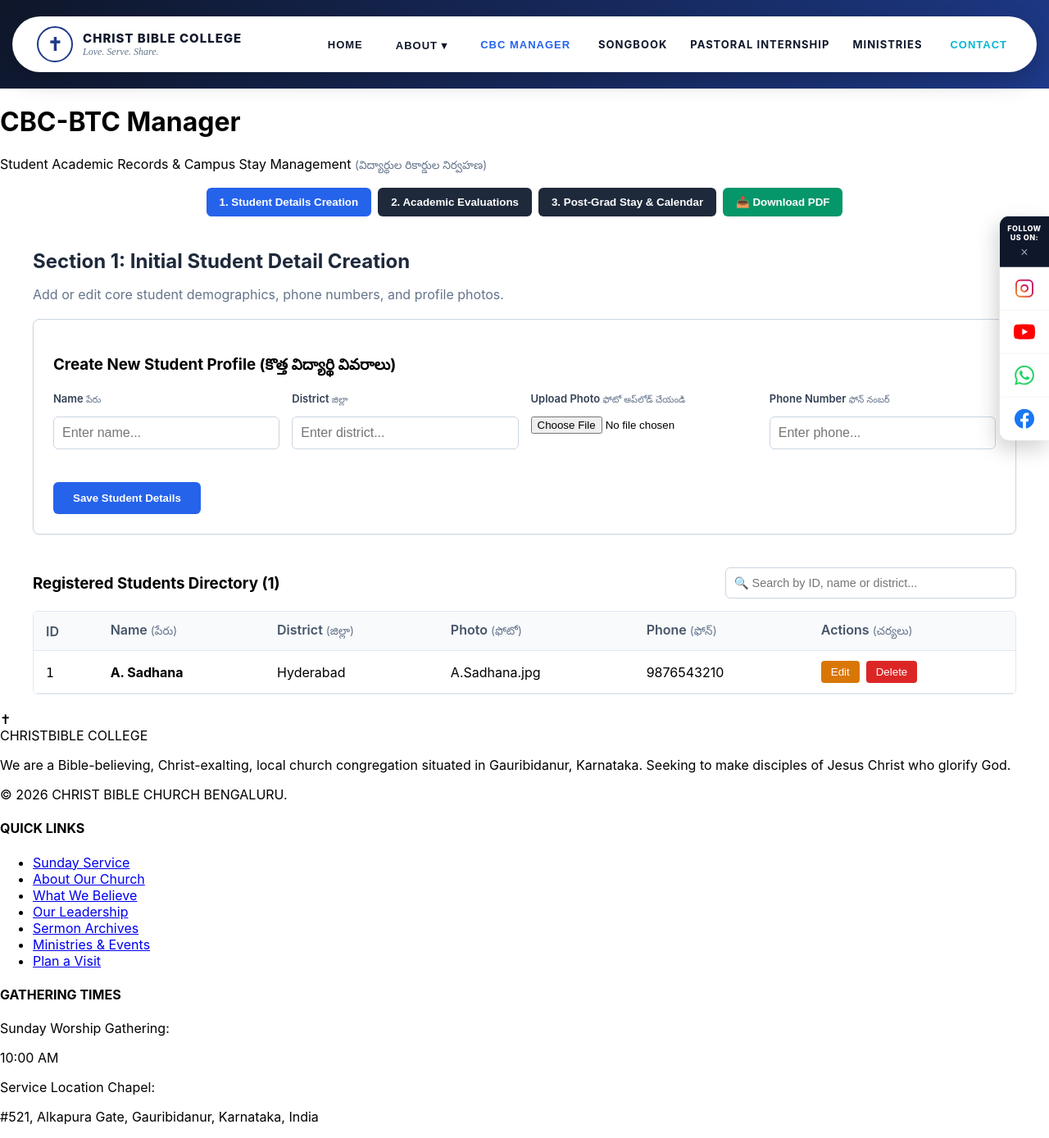
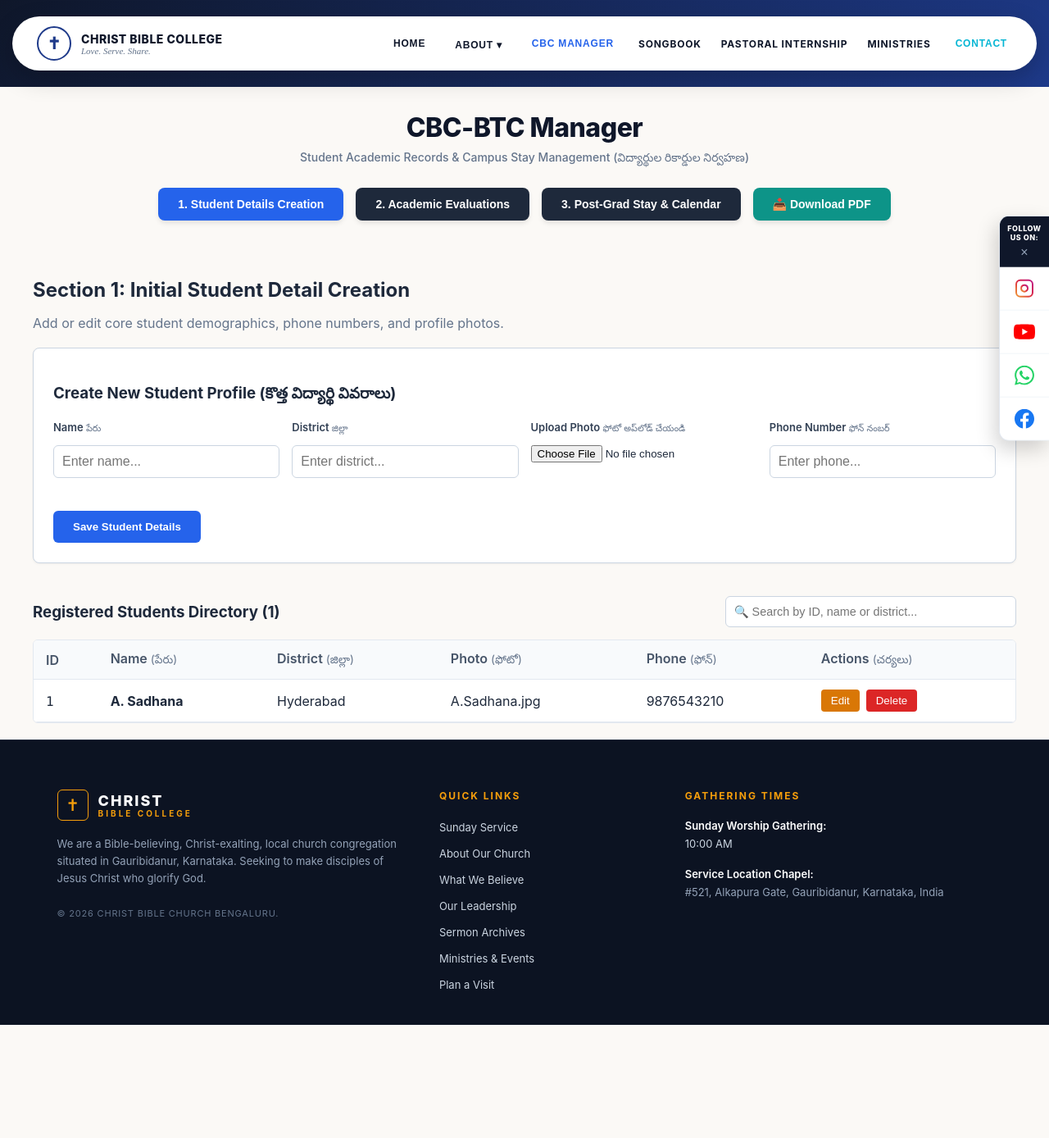
Before and after one commit to pramilaaztraining/cbc-students-manager, a React (Create React App) app: page / in a window 1280 px wide. Shown: the whole page at 82% size. After the commit the page ends 1250 px from the top, so only its background shows below. Built offline with nearby package versions, Linux system fonts and the light colour scheme.

Commit message:
Updated css for Navbar, header, footer,app.css

```diff
--- a/src/App.css
+++ b/src/App.css
@@ -195,3 +195,20 @@
   border: 1px solid #e2e8f0;
   overflow: hidden;
 }
+
+/* Apply the warm off-white background color to the whole page body */
+body {
+  background-color: #fbf9f6 !important;
+  color: #1e293b;
+  font-family: -apple-system, BlinkMacSystemFont, "Segoe UI", Roboto, Helvetica, Arial, sans-serif;
+  margin: 0;
+  padding: 0;
+}
+
+/* Ensure your app layout wrapper also inherits or uses the clean background */
+.app-layout {
+  background-color: #fbf9f6;
+  min-height: 100vh;
+  display: flex;
+  flex-direction: column;
+}
--- a/src/App.js
+++ b/src/App.js
@@ -67,7 +67,7 @@
   });
 
   const [isEditing, setIsEditing] = useState(false);
-  const [activeScreen, setActiveScreen] = useState('creation'); // 'creation', 'academics', 'stayCalendar', 'contact', 'leadership', 'cbcManager'
+  const [activeScreen, setActiveScreen] = useState('creation'); // 'creation', 'academics', 'stayCalendar', 'contact', 'leadership'
   const [calendarFilterDate, setCalendarFilterDate] = useState('');
 
   useEffect(() => {
@@ -192,7 +192,6 @@
         ) : activeScreen === 'leadership' ? (
           <LeadershipScreen />
         ) : (
-          /* CBC Manager Workflow views */
           <>
             <Header
               activeScreen={activeScreen}
--- a/src/Footer.css
+++ b/src/Footer.css
@@ -1,8 +1,7 @@
-/* Church Footer Styling */
 .church-footer {
-  background-color: #0f172a;
+  background-color: #0c1322;
   color: #94a3b8;
-  padding: 60px 20px 30px 20px;
+  padding: 60px 20px 40px 20px;
   border-top: 1px solid #1e293b;
   margin-top: auto;
 }
@@ -12,8 +11,8 @@
   width: 92%;
   margin: 0 auto;
   display: grid;
-  grid-template-columns: 2fr 1fr 1.5fr;
-  gap: 40px;
+  grid-template-columns: 2fr 1.2fr 1.8fr;
+  gap: 50px;
 }
 
 @media (max-width: 900px) {
@@ -32,14 +31,18 @@
   display: flex;
   align-items: center;
   gap: 12px;
-  margin-bottom: 15px;
+  margin-bottom: 18px;
 }
 
 .footer-crest {
-  font-size: 24px;
-  color: #fbbf24;
-  border: 1px solid #fbbf24;
-  padding: 2px 10px;
+  font-size: 20px;
+  color: #f59e0b;
+  border: 1.5px solid #f59e0b;
+  width: 36px;
+  height: 36px;
+  display: flex;
+  align-items: center;
+  justify-content: center;
   border-radius: 6px;
 }
 
@@ -50,38 +53,40 @@
 }
 
 .brand-christ {
-  font-size: 20px;
+  font-size: 18px;
   font-weight: 800;
   letter-spacing: 2px;
   color: #ffffff;
 }
 
 .brand-church {
-  font-size: 11px;
-  font-weight: 600;
+  font-size: 10px;
+  font-weight: 700;
   letter-spacing: 3px;
-  color: #fbbf24;
+  color: #f59e0b;
 }
 
 .footer-desc {
   font-size: 13px;
   line-height: 1.6;
   color: #94a3b8;
-  margin-bottom: 20px;
+  margin: 0 0 25px 0;
+  max-width: 420px;
 }
 
 .footer-copy {
   font-size: 11px;
   color: #64748b;
-  letter-spacing: 1px;
+  letter-spacing: 0.8px;
+  margin: 0;
 }
 
 .footer-heading {
-  font-size: 13px;
+  font-size: 12px;
   font-weight: 700;
   letter-spacing: 2px;
-  color: #fbbf24;
-  margin-bottom: 20px;
+  color: #f59e0b;
+  margin: 0 0 20px 0;
 }
 
 .footer-links {
@@ -90,7 +95,7 @@
   margin: 0;
   display: flex;
   flex-direction: column;
-  gap: 10px;
+  gap: 12px;
 }
 
 .footer-links a {
@@ -112,108 +117,21 @@
 .gathering-title {
   color: #ffffff;
   font-weight: 600;
+  margin: 0;
 }
 
 .gathering-time {
   color: #cbd5e1;
-  margin-top: 2px;
+  margin: 2px 0 0 0;
 }
 
 .mt-15 {
-  margin-top: 15px;
+  margin-top: 18px !important;
 }
 
 .gathering-address {
   color: #94a3b8;
-  font-size: 12px;
-  margin-top: 4px;
+  font-size: 13px;
+  margin: 2px 0 0 0;
+  line-height: 1.5;
 }
-
-/* Connect Banner */
-.footer-connect-banner {
-  max-width: 1350px;
-  width: 92%;
-  margin: 40px auto 0 auto;
-  padding-top: 30px;
-  border-top: 1px solid #1e293b;
-  display: flex;
-  justify-content: space-between;
-  align-items: center;
-  gap: 30px;
-  flex-wrap: wrap;
-}
-
-.footer-connect-content {
-  flex: 1;
-  min-width: 300px;
-}
-
-.connect-badge {
-  display: inline-block;
-  background-color: #2563eb;
-  color: white;
-  font-size: 10px;
-  font-weight: 800;
-  padding: 4px 10px;
-  border-radius: 4px;
-  letter-spacing: 1px;
-  margin-bottom: 8px;
-}
-
-.connect-text {
-  font-size: 13px;
-  color: #94a3b8;
-  line-height: 1.5;
-  margin: 0;
-}
-
-.footer-social-buttons {
-  display: flex;
-  align-items: center;
-  gap: 12px;
-  flex-wrap: wrap;
-}
-
-.social-btn {
-  display: flex;
-  align-items: center;
-  gap: 8px;
-  padding: 9px 16px;
-  border-radius: 8px;
-  color: white;
-  text-decoration: none;
-  font-size: 12px;
-  font-weight: 600;
-  box-shadow: 0 4px 6px rgba(0,0,0,0.2);
-  transition: opacity 0.2s, transform 0.2s;
-}
-
-.social-btn:hover {
-  opacity: 0.9;
-  transform: translateY(-1px);
-}
-
-.wa-btn-enhanced {
-  background: linear-gradient(135deg, #25d366 0%, #128c7e 100%);
-}
-
-.wa-icon-wrapper {
-  display: flex;
-  align-items: center;
-  justify-content: center;
-  background: rgba(255, 255, 255, 0.2);
-  padding: 3px;
-  border-radius: 50%;
-}
-
-.fb-btn {
-  background-color: #3b5998;
-}
-
-.ig-btn {
-  background: linear-gradient(45deg, #f09433 0%, #e6683c 25%, #dc2743 50%, #cc2366 75%, #bc1888 100%);
-}
-
-.yt-btn {
-  background-color: #cc0000;
-}
--- /dev/null
+++ b/src/Header.css
@@ -0,0 +1,76 @@
+.cbc-manager-header-wrapper {
+  text-align: center;
+  padding: 30px 20px 10px 20px;
+  background-color: transparent;
+  width: 100%;
+  box-sizing: border-box;
+}
+
+.cbc-dashboard-title-area {
+  margin-bottom: 25px;
+}
+
+.cbc-main-title {
+  color: #0f172a;
+  font-size: 32px;
+  font-weight: 800;
+  margin: 0 0 8px 0;
+  letter-spacing: -0.5px;
+}
+
+.cbc-sub-title {
+  color: #64748b;
+  font-size: 14px;
+  margin: 0;
+  font-weight: 500;
+}
+
+.cbc-tabs-row {
+  display: flex;
+  justify-content: center;
+  align-items: center;
+  gap: 15px;
+  flex-wrap: wrap;
+  margin-bottom: 20px;
+}
+
+/* Default tab styling (Dark Slate) */
+.cbc-tab-btn {
+  background-color: #1e293b;
+  color: #ffffff;
+  border: none;
+  padding: 12px 24px;
+  border-radius: 8px;
+  font-size: 14px;
+  font-weight: 700;
+  cursor: pointer;
+  box-shadow: 0 4px 6px -1px rgba(0, 0, 0, 0.1);
+  transition: background-color 0.2s, transform 0.1s;
+}
+
+.cbc-tab-btn:hover {
+  background-color: #334155;
+}
+
+/* Active tab styling (Vibrant Blue) */
+.cbc-tab-btn.active {
+  background-color: #2563eb !important;
+}
+
+/* Download PDF button styling (Teal) */
+.cbc-pdf-btn {
+  background-color: #0d9488;
+  color: #ffffff;
+  border: none;
+  padding: 12px 24px;
+  border-radius: 8px;
+  font-size: 14px;
+  font-weight: 700;
+  cursor: pointer;
+  box-shadow: 0 4px 6px -1px rgba(0, 0, 0, 0.1);
+  transition: background-color 0.2s;
+}
+
+.cbc-pdf-btn:hover {
+  background-color: #0f766e;
+}
--- a/src/Header.jsx
+++ b/src/Header.jsx
@@ -1,38 +1,49 @@
 import React from 'react';
+import './Header.css';
 
 export default function Header({ activeScreen, setActiveScreen, exportToPDF }) {
   return (
-    <header className="app-header">
-      <div className="header-content">
-        <h1>CBC-BTC Manager</h1>
-        <p className="header-subtitle">
-          Student Academic Records & Campus Stay Management <span className="telugu-text">(విద్యార్థుల రికార్డుల నిర్వహణ)</span>
+    <div className="cbc-manager-header-wrapper">
+
+      {/* Main Title & Subtitle */}
+      <div className="cbc-dashboard-title-area">
+        <h1 className="cbc-main-title">CBC-BTC Manager</h1>
+        <p className="cbc-sub-title">
+          Student Academic Records & Campus Stay Management (విద్యార్థుల రికార్డుల నిర్వహణ)
         </p>
+      </div>
 
-        <nav className="app-nav-menu" style={{ display: 'flex', gap: '8px', justifyContent: 'center', marginTop: '15px', flexWrap: 'wrap' }}>
+      {/* Action Tab Navigation Buttons */}
+      <div className="cbc-tabs-row">
         <button
           onClick={() => setActiveScreen('creation')}
-            style={{ background: activeScreen === 'creation' ? '#2563eb' : '#1e293b', color: '#fff', border: 'none', padding: '10px 16px', borderRadius: '6px', cursor: 'pointer', fontWeight: 'bold' }}
+          className={`cbc-tab-btn ${activeScreen === 'creation' ? 'active' : ''}`}
         >
           1. Student Details Creation
         </button>
+
         <button
           onClick={() => setActiveScreen('academics')}
-            style={{ background: activeScreen === 'academics' ? '#2563eb' : '#1e293b', color: '#fff', border: 'none', padding: '10px 16px', borderRadius: '6px', cursor: 'pointer', fontWeight: 'bold' }}
+          className={`cbc-tab-btn ${activeScreen === 'academics' ? 'active' : ''}`}
         >
           2. Academic Evaluations
         </button>
+
         <button
           onClick={() => setActiveScreen('stayCalendar')}
-            style={{ background: activeScreen === 'stayCalendar' ? '#2563eb' : '#1e293b', color: '#fff', border: 'none', padding: '10px 16px', borderRadius: '6px', cursor: 'pointer', fontWeight: 'bold' }}
+          className={`cbc-tab-btn ${activeScreen === 'stayCalendar' ? 'active' : ''}`}
         >
           3. Post-Grad Stay & Calendar
         </button>
-          <button onClick={exportToPDF} style={{ background: '#059669', color: '#fff', border: 'none', padding: '10px 16px', borderRadius: '6px', cursor: 'pointer', fontWeight: 'bold' }}>
+
+        <button
+          onClick={exportToPDF}
+          className="cbc-pdf-btn"
+        >
           📥 Download PDF
         </button>
-        </nav>
       </div>
-    </header>
+
+    </div>
   );
 }
--- a/src/Navbar.css
+++ b/src/Navbar.css
@@ -30,11 +30,11 @@
 }
 
 .nav-logo-crest {
-  font-size: 22px;
+  font-size: 20px;
   color: #1e3a8a;
   border: 2px solid #1e3a8a;
-  width: 40px;
-  height: 40px;
+  width: 38px;
+  height: 38px;
   display: flex;
   align-items: center;
   justify-content: center;
@@ -48,14 +48,14 @@
 }
 
 .nav-brand-main {
-  font-size: 15px;
+  font-size: 14px;
   font-weight: 800;
-  letter-spacing: 1px;
+  letter-spacing: 0.5px;
   color: #0f172a;
 }
 
 .nav-brand-sub {
-  font-size: 12px;
+  font-size: 11px;
   font-style: italic;
   color: #64748b;
   font-family: serif;
@@ -64,16 +64,16 @@
 .nav-links-section {
   display: flex;
   align-items: center;
-  gap: 28px;
+  gap: 24px;
   flex-wrap: wrap;
 }
 
 .nav-item {
   text-decoration: none;
-  font-size: 13px;
+  font-size: 12px;
   font-weight: 700;
   color: #0f172a;
-  letter-spacing: 1px;
+  letter-spacing: 0.8px;
   transition: color 0.2s;
 }
 
@@ -116,12 +116,12 @@
   color: #2563eb;
 }
 
-.nav-contact-btn {
-  color: #06b6d4;
+.nav-manager-btn {
+  color: #2563eb !important;
 }
 
-.nav-contact-btn:hover {
-  color: #0891b2;
+.nav-contact-btn {
+  color: #06b6d4 !important;
 }
 
 @media (max-width: 900px) {
--- a/src/Navbar.jsx
+++ b/src/Navbar.jsx
@@ -7,7 +7,7 @@
       <div className="floating-nav-container">
 
         {/* Brand Logo & Title */}
-        <div className="nav-brand-section" onClick={() => setCurrentScreen('home')} style={{ cursor: 'pointer' }}>
+        <div className="nav-brand-section" onClick={() => setCurrentScreen('creation')} style={{ cursor: 'pointer' }}>
           <div className="nav-logo-crest">✝</div>
           <div className="nav-brand-titles">
             <span className="nav-brand-main">CHRIST BIBLE COLLEGE</span>
@@ -17,7 +17,7 @@
 
         {/* Navigation Menu Links */}
         <nav className="nav-links-section">
-          <button onClick={() => setCurrentScreen('home')} className="nav-item" style={{ background: 'none', border: 'none', cursor: 'pointer' }}>HOME</button>
+          <button onClick={() => setCurrentScreen('creation')} className="nav-item" style={{ background: 'none', border: 'none', cursor: 'pointer' }}>HOME</button>
 
           <div className="nav-dropdown-wrapper">
             <button className="nav-item" style={{ background: 'none', border: 'none', cursor: 'pointer' }}>ABOUT <span>▾</span></button>
@@ -26,8 +26,14 @@
             </div>
           </div>
 
-          {/* New Separate CBC Manager Menu Link */}
-          <button onClick={() => setCurrentScreen('cbcManager')} className="nav-item nav-manager-btn" style={{ background: 'none', border: 'none', cursor: 'pointer', fontWeight: '800', color: '#2563eb' }}>CBC MANAGER</button>
+          {/* CBC Manager Link */}
+          <button
+            onClick={() => setCurrentScreen('creation')}
+            className="nav-item nav-manager-btn"
+            style={{ background: 'none', border: 'none', cursor: 'pointer', fontWeight: '800', color: '#2563eb' }}
+          >
+            CBC MANAGER
+          </button>
 
           <a href="#form-section" className="nav-item">SONGBOOK</a>
           <a href="#form-section" className="nav-item">PASTORAL INTERNSHIP</a>
--- a/src/index.css
+++ b/src/index.css
@@ -11,3 +11,20 @@
   font-family: source-code-pro, Menlo, Monaco, Consolas, 'Courier New',
     monospace;
 }
+
+/* Apply the warm off-white background color to the whole page body */
+body {
+  background-color: #fbf9f6 !important;
+  color: #1e293b;
+  font-family: -apple-system, BlinkMacSystemFont, "Segoe UI", Roboto, Helvetica, Arial, sans-serif;
+  margin: 0;
+  padding: 0;
+}
+
+/* Ensure your app layout wrapper also inherits or uses the clean background */
+.app-layout {
+  background-color: #fbf9f6;
+  min-height: 100vh;
+  display: flex;
+  flex-direction: column;
+}
```
Also changed, not shown: src/Footer.jsx (+6 -7 lines). Lines whose indentation alone changed are shown as unchanged.
